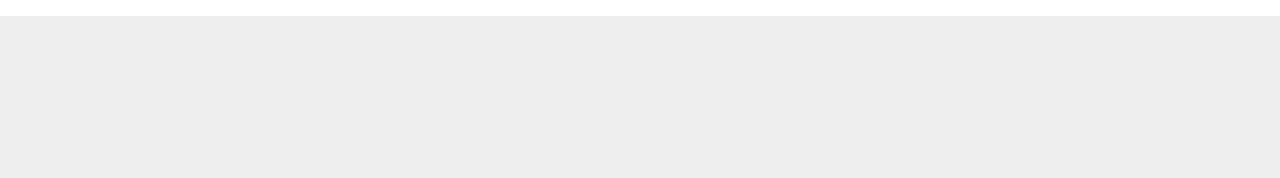
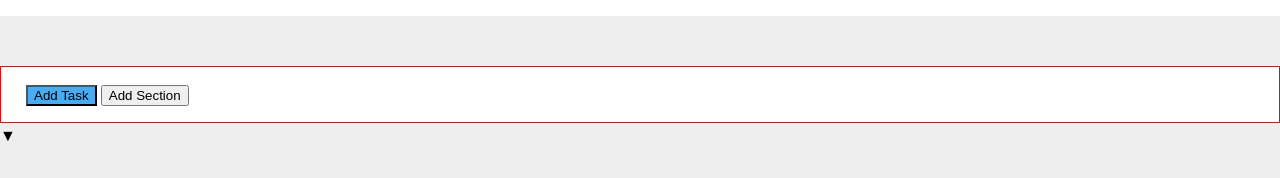
Before and after one commit to alessiotinaglia/html-css-toboolist, a plain HTML site: page index.html in a window 1280 px wide. Shown: the part 64-242 px from the top of the page. Drawn offline with Linux system fonts and the light colour scheme.

Commit message:
inizio del main

```diff
--- a/index.html
+++ b/index.html
@@ -21,6 +21,15 @@
     </header>
 
     <main>
+        <div class="bottoni">
+            <button  id="colore-blu">Add Task</button>
+            <button >Add Section</button>
+        </div>
+
+        <div>
+            &#9660
+        </div>
+
         <!-- inizio main -->
         <div class="inner main">
             <div class="text-regular"></div>
--- a/style.css
+++ b/style.css
@@ -39,6 +39,19 @@ header{
 
 /* inizio Main */
 
+.bottoni{
+    margin-top: 50px;
+    background-color: white;
+    border: 1px solid red;
+    padding: 15px;
+     padding-left: 25px;
+
+}
+
+#colore-blu{
+    background-color: #47ACF2;
+}
+
 
 /* inizio footer */
   .text-small{
```
